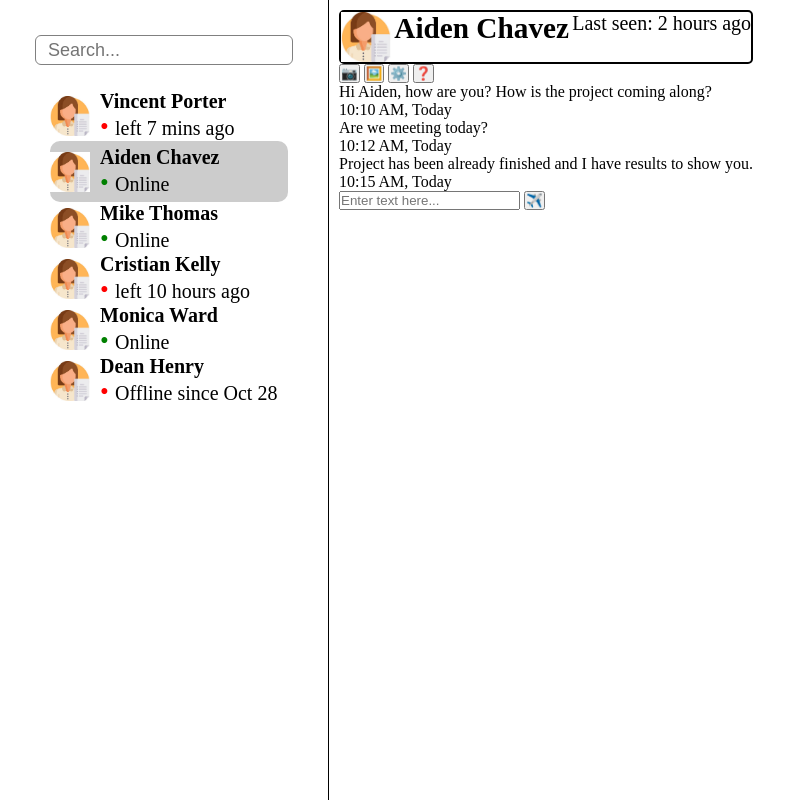
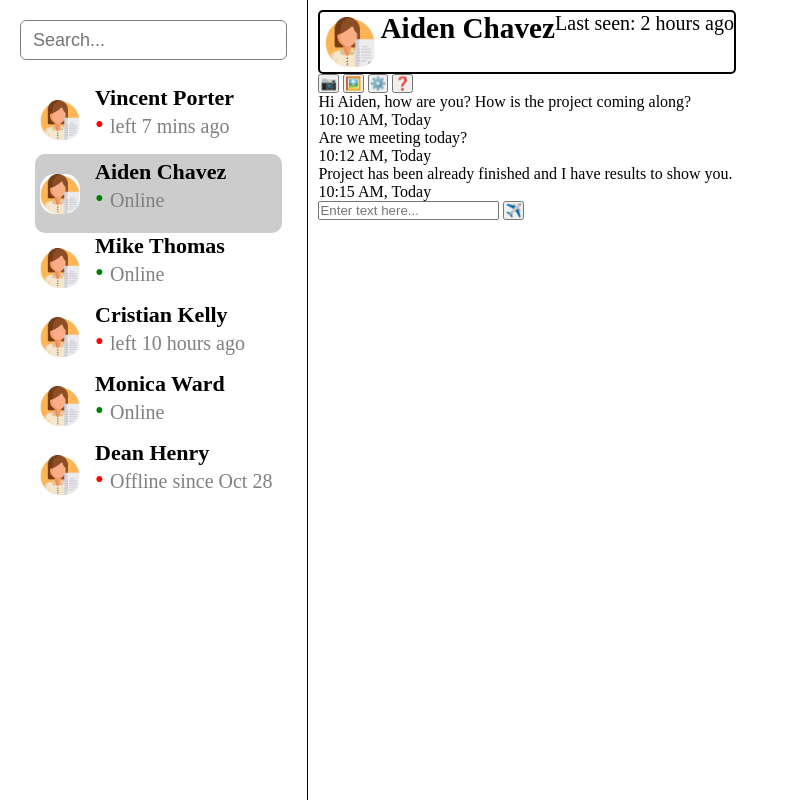
Before and after one commit to juanjoaracena/tp1, a plain HTML site: page index.html in a window 1280 px wide. Shown: the whole page, without its empty margins (0-796 px from the left). Drawn offline with Linux system fonts and the light colour scheme.

Commit message:
list final

```diff
--- a/style.css
+++ b/style.css
@@ -2,28 +2,27 @@
     padding: 0;
     margin: 0;
     box-sizing: border-box;
+
+}
+img {
+    border-radius: 15px;
+    margin: 5px;
 }
 
-
-.sidebar {
-    padding: 35px;
-    /*margin: 5px;*/
+.sidebar
+   {
+    padding: 20px;
     border-right: 1px solid black;
-
-
-
-}
+   }
 .search
 {
     margin-bottom: 10px;
     width: 100%;
     border-radius: 6px;
-    height: 30px;
+    height: 40px;
     font-size: 18px;
     padding: 8px 12px;
     border: 1px solid grey;
-
-
 }
 li {
     display: flex;
@@ -39,10 +38,8 @@ li {
     max-width: 300px;
     list-style: none;
     width: 100%;
-    height: 120px;
+    height: 100px;
     font-size: 20px;
-    ;
-
 
 }
 .contact-section
@@ -80,6 +77,13 @@ li {
 .name
 {
     margin-left: 10px;
+    font-size: 22px;
+}
+.status
+{
+    font-size: 20px;
+    color: grey;
+    margin-bottom: 15px;
 }
 .select
 {
```
Also changed, not shown: index.html (+1 -1 lines).
